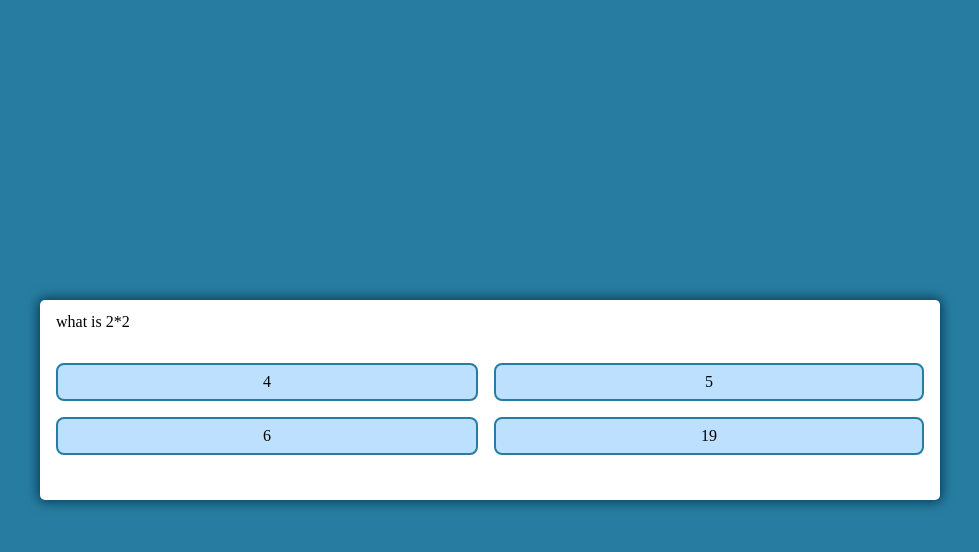
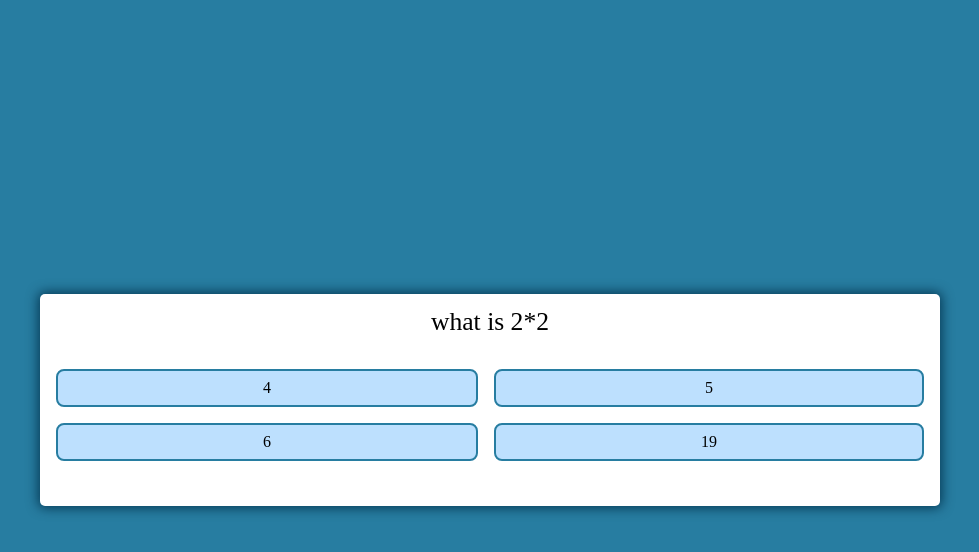
Before and after one commit to MaziyarParsi/quiz-app-vanila-js, a plain HTML site: page index.html in a window 1280 px wide. Both pictures are taken after a click on the button "Start". Shown: the whole page, without its empty margins (150-1129 px from the left). Drawn offline with Linux system fonts and the light colour scheme.

Commit message:
edit-question-section-style

```diff
--- a/styles.css
+++ b/styles.css
@@ -48,6 +48,11 @@ body.wrong {
   padding: 0.5rem 1rem;
   outline: none;
 }
+#question {
+  font-size: 1.6rem;
+  font-weight: 500;
+  text-align: center;
+}
 
 .button:hover {
   cursor: pointer;
```
